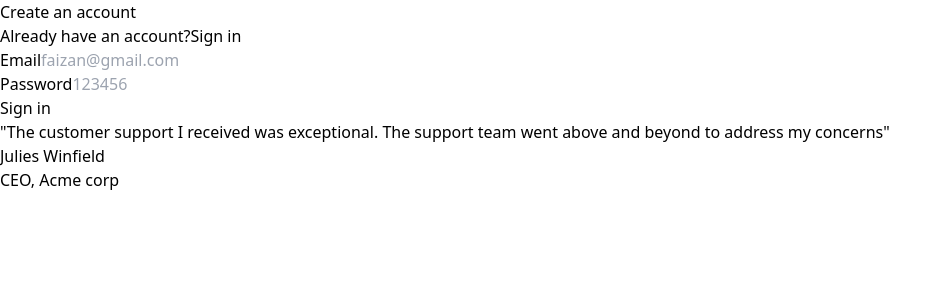
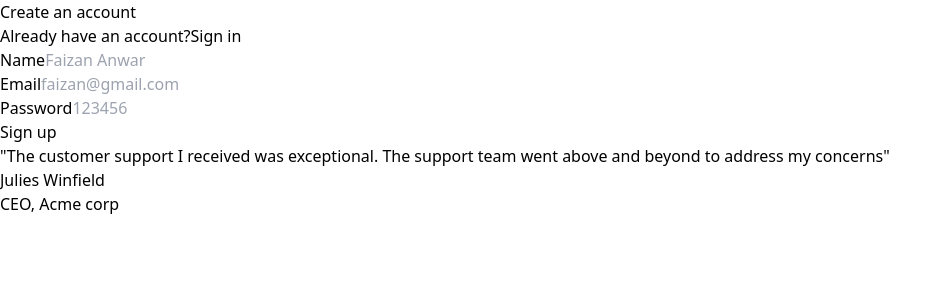
Before and after one commit to FaizanAnwar2801/BlogsNest, a React (Vite) app in the folder frontend/: page /signup in a window 1280 px wide. Shown: the top 300 px of the page, without its empty margins (0-952 px from the left). Built offline with nearby package versions, Linux system fonts and the light colour scheme.

Commit message:
Adding Sign-up page(Modified)

```diff
--- a/frontend/src/pages/Signup.tsx
+++ b/frontend/src/pages/Signup.tsx
@@ -5,10 +5,10 @@ export const Signup = () => {
     return <div>
         <div className="grid grid-cols-1 lg:grid-cols-2">
             <div>
-                <Auth/>
+                <Auth type="signup" />
             </div>
             <div className="hidden lg:block">
-                <Quote/>
+                <Quote />
             </div>
         </div>
     </div>
```
